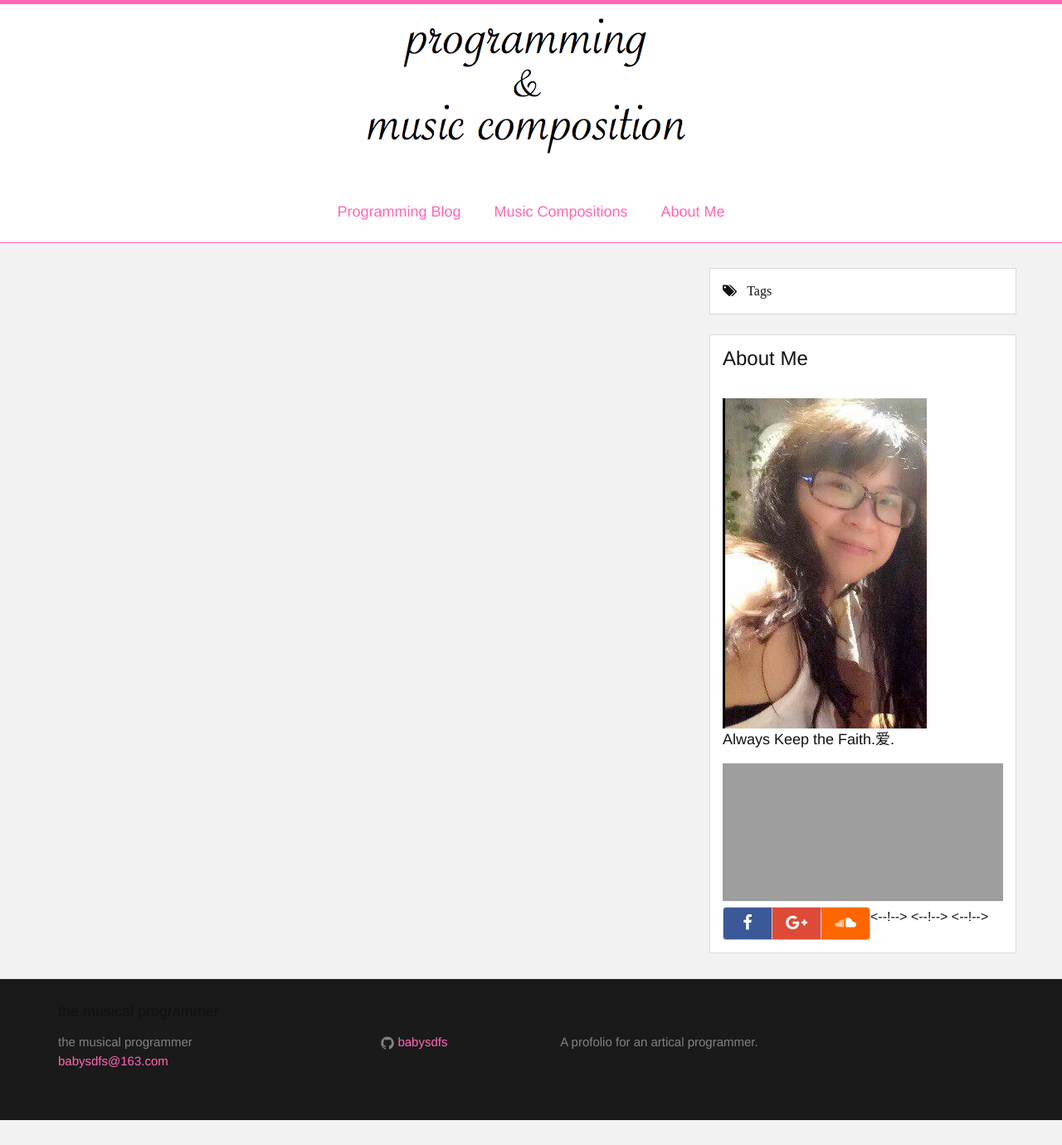
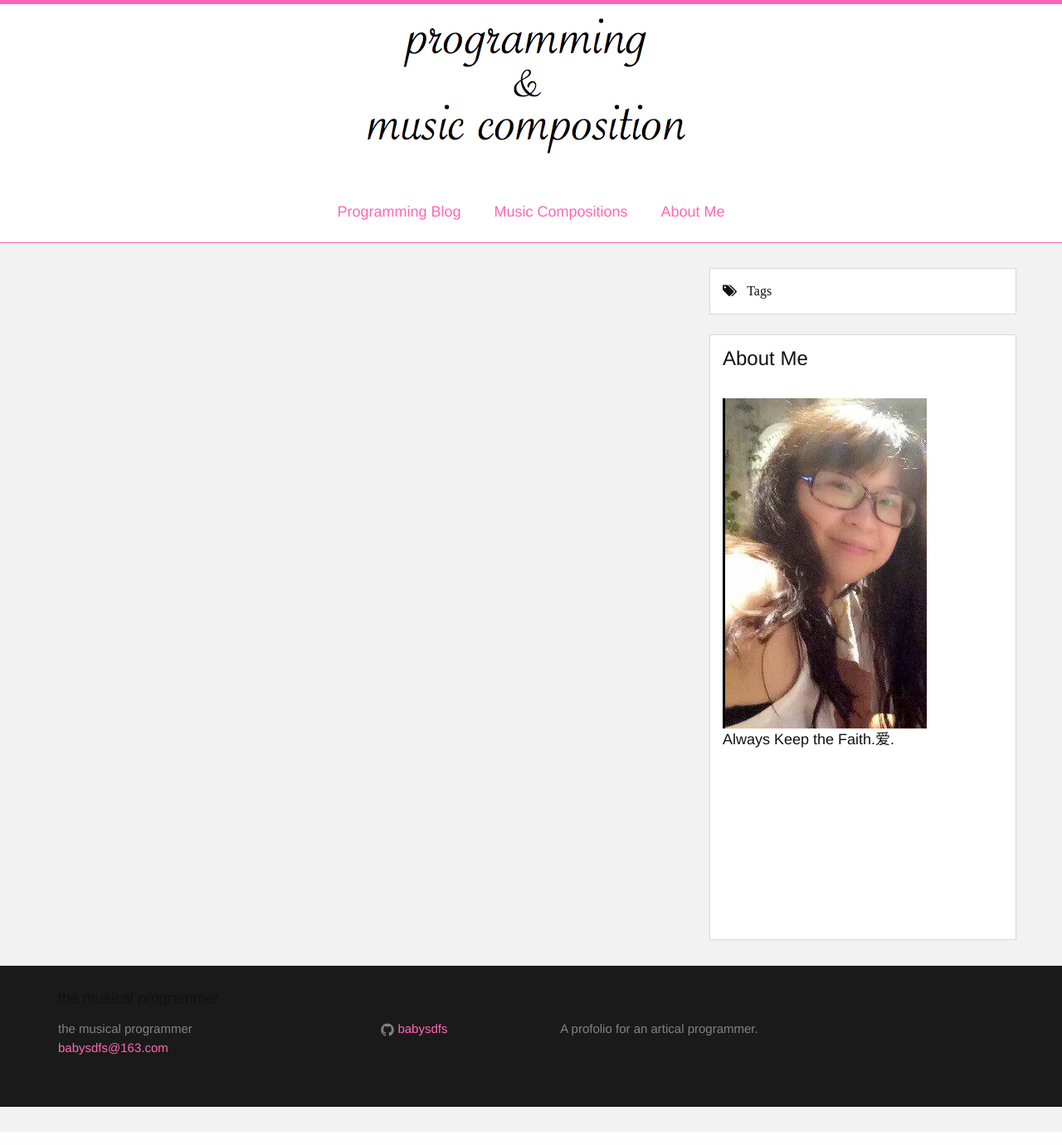
Before and after one commit to babysdfs/MyBlog, a Jekyll site: the page built from index.html, in a window 1280 px wide. Shown: the whole page at 83% size. Built offline with Jekyll 4.4.1, drawn with Linux system fonts in a browser that asks for light colours; nearby versions of some CDN libraries; comment, search, counter and statistics services are not loaded; grey boxes are pictures that could not be loaded.

Commit message:
Update index.html

```diff
--- a/index.html
+++ b/index.html
@@ -41,9 +41,9 @@
       <iframe width="100%" height="166" scrolling="no" frameborder="no" src="http://music.163.com/outchain/player?type=2&id=21318343&auto=1&height=66"></iframe>
       <br />
       <div class="btn-group" role="group">
-	<--!<button type="button" class="btn btn-default social-network" style="background-color:#3b5998" target="_blank" onclick='window.open("https://www.facebook.com/profile.php?id=100008885831343");'><i class="fa fa-facebook" style="font-size:20px;color:white;"></i></button>-->
-	<--!<button type="button" class="btn btn-default social-network" style="background-color:#DD4B38" target="_blank" onclick='window.open("https://plus.google.com/117597970673154060800");'><i class="fa fa-google-plus" style="font-size:20px;color:white;"></i></button>-->
-	<--!<button type="button" class="btn btn-default social-network" style="background-color:#F60" target="_blank" onclick='window.open("https://soundcloud.com/yiwen-gong");'><i class="fa fa-soundcloud" style="font-size:20px;color:white;"></i></button>-->
+	<!--<button type="button" class="btn btn-default social-network" style="background-color:#3b5998" target="_blank" onclick='window.open("https://www.facebook.com/profile.php?id=100008885831343");'><i class="fa fa-facebook" style="font-size:20px;color:white;"></i></button>-->
+	<!--<button type="button" class="btn btn-default social-network" style="background-color:#DD4B38" target="_blank" onclick='window.open("https://plus.google.com/117597970673154060800");'><i class="fa fa-google-plus" style="font-size:20px;color:white;"></i></button>-->
+	<!--<button type="button" class="btn btn-default social-network" style="background-color:#F60" target="_blank" onclick='window.open("https://soundcloud.com/yiwen-gong");'><i class="fa fa-soundcloud" style="font-size:20px;color:white;"></i></button>-->
       </div>
     </div>
     </div>
```
